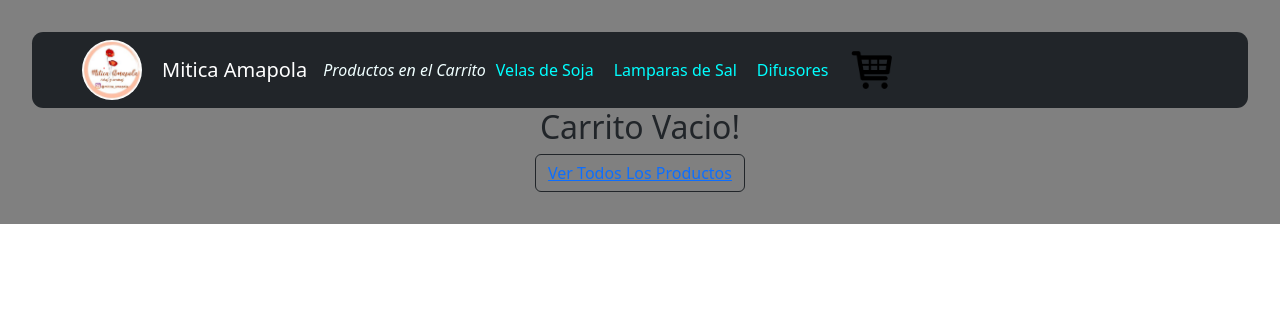
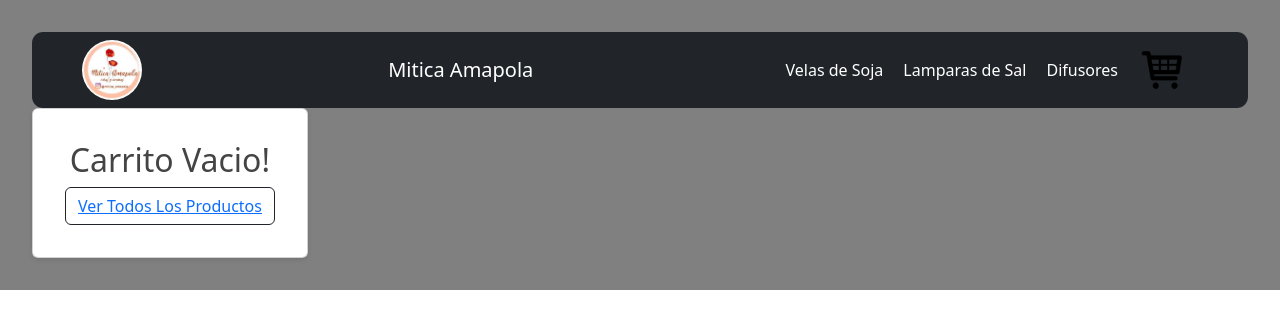
Before and after one commit to nmonach/EntregaFinalMonach2022, a React (Vite) app: page /cart in a window 1280 px wide. Shown: the top 328 px of the page. Built offline with nearby package versions, Linux system fonts and the light colour scheme.

Commit message:
mejoras esteticas

```diff
--- a/src/components/ItemDetail/ItemDetail.css
+++ b/src/components/ItemDetail/ItemDetail.css
@@ -1,4 +1,5 @@
 .imgItemDetail{
     width: 250px;
     height: 250px;
+    border-radius: .5rem;
 }
--- a/src/components/ItemDetail/ItemDetail.jsx
+++ b/src/components/ItemDetail/ItemDetail.jsx
@@ -1,4 +1,5 @@
 import { useState } from 'react';
+import { Link } from 'react-router-dom';
 import { useCartContext } from '../../context/CartContext';
 import ItemCount from '../ItemCount/ItemCount';
 import './ItemDetail.css'
@@ -9,24 +10,38 @@ const ItemDetail = ({products=[]}) => {
     const onAdd = (cant)=>{
         console.log('La cantidad seleccionada es: ', cant);
         agregarCarrito({...products, cant})
+        setIsCant(true)
+
     }
     console.log(agregarCarrito)
     return (
         <div className='container border border-3 border-primary rounded'>
             <div className='row'>
-                <div className='col-6'>
-                    <img className='imgItemDetail' src={products.img} />
-                    <h3>Nombre: {products.model}</h3>
-                    <h3>Categoria: {products.category}</h3>
-                    <h4>Precio: {products.price}</h4>
+                <div className='card'>
+                    <div className='card-header'>
+                        <img className='imgItemDetail' src={products.img} />
+                    </div>
+                    <div className='card-body'>
+                        <h4>Nombre: {products.model}</h4>
+                        <h4>Categoria: {products.category}</h4>
+                    </div>
+                    <div className='card-footer'>
+                        <h4>Precio: ${products.price}</h4>
+                        <h5>Stock: {products.stock}</h5>
+                        <a href="/"><button className='btn btn-outline-warning'>Volver a Inicio</button></a>
+                    </div>
                 </div>
                 <div className='col'>
                     {isCant?
 
-                        <>
-                            <button className='btn btn-outline-success'>Ir al Carrito</button>
-                            <button className='btn btn-outline-primary'>Seguir Comprando</button>
-                        </>
+                        <div className='card card-body'>
+                            <Link to='/cart'>
+                                <button className='btn btn-outline-success'>Ir al Carrito</button>
+                            </Link>
+                            <Link to='/'>
+                                <button className='btn btn-outline-primary'>Seguir Comprando</button>
+                            </Link>
+                        </div>
                 :
 
 
--- a/src/components/NavBar/NavBar.css
+++ b/src/components/NavBar/NavBar.css
@@ -8,16 +8,16 @@
 nav{
     border-radius: .7rem;
 }
-
 .navBarLinks{
     margin-right: 10px;
     margin-left: 10px;
     text-decoration: none;
-    color:aqua;
+    color: rgb(255, 255, 255);
     margin-top: auto;
     margin-bottom: auto;
+    justify-items: right;
+    justify-content: right;
 }
-i{
-    color: azure;
-    justify-content:right;
+.navbar-collapse{
+    flex-grow: 0;
 }
--- a/src/components/NavBar/NavBar.jsx
+++ b/src/components/NavBar/NavBar.jsx
@@ -1,25 +1,15 @@
 import Container from 'react-bootstrap/Container';
 import Nav from 'react-bootstrap/Nav';
 import Navbar from 'react-bootstrap/Navbar';
-import { NavLink } from 'react-router-dom';
-import { useCartContext } from '../../context/CartContext';
+import { Link, NavLink } from 'react-router-dom';
 import CartWidget from '../CartWidget/CartWidget';
 import './NavBar.css'
 function NavBar() {
-  const {cantidadTotal} = useCartContext()
-  let cantInCart = <i>{cantidadTotal()!==0 && cantidadTotal()} Productos en el Carrito</i>
-  // if (cantidadTotal()!==0) {
-  //   cantInCart = style='visible'
-
-  // }else {
-  //   cantInCart = style='hidden'
-  // }
   return (
     <Navbar collapseOnSelect expand="lg" bg="dark" variant="dark" >
       <Container>
-        <a href='/'><img id='logoMitica'src="/logoMitica.png" alt="logo" /></a>
+        <Link to={'/'}><a href='/'><img id='logoMitica'src="/logoMitica.png" alt="logo" /></a></Link>
         <Navbar.Brand to="/">Mitica Amapola</Navbar.Brand>
-        {cantInCart}
         <Navbar.Toggle aria-controls="responsive-navbar-nav" />
         <Navbar.Collapse id="responsive-navbar-nav">
           <Nav>
--- /dev/null
+++ b/src/containers/CartContainer/CartContainer.css
@@ -0,0 +1,3 @@
+#card{
+    width: fit-content;
+}
--- a/src/containers/CartContainer/CartContainer.jsx
+++ b/src/containers/CartContainer/CartContainer.jsx
@@ -1,25 +1,27 @@
 import { Link } from "react-router-dom"
 import { useCartContext } from "../../context/CartContext"
-
+import './CartContainer.css'
 const CartContainer = () => {
   const {cartList, vaciarCarrito, precioTotal, deleteItem} = useCartContext()
   console.log(cartList)
   return (
-    <div>
+    <div id="card" className="card">
       { cartList.length !==0 ?
       <>
-        {cartList.map(prod=> <div key={prod.id}>
-                              <div className="w-50">
-                                <img src={prod.img} alt="" className="w-25"/>
-                              </div>
-                            Nombre: {prod.model} - Categoria: {prod.category} - Precio: {prod.price} - Cantidad: {prod.cant}
-                            <button className="btn btn-danger" onClick={()=>deleteItem(prod.id)}>X</button>
-
+        {cartList.map(prod=>  <div key={prod.id}>
+                                <div className="card-header">
+                                  <img src={prod.img} alt="" className="w-25"/>
+                                </div>
+                                <div className="card-body">
+                                  Nombre: {prod.model} - Categoria: {prod.category} - Precio: {prod.price} - Cantidad: {prod.cant}
+                                  <button className="btn btn-danger" onClick={()=>deleteItem(prod.id)}>X</button>
+                                </div>
                               </div> )
       }
-                            <h4>El precio total es: {precioTotal()} </h4>
-                            <button className="btn btn-danger" onClick={vaciarCarrito}>Vaciar Carrito</button>
-
+                            <div className="card-footer">
+                              <h4>Su compra es: ${precioTotal()} </h4>
+                              <button className="btn btn-danger" onClick={vaciarCarrito}>Vaciar Carrito</button>
+                            </div>
       </>
       :
       <>
```
